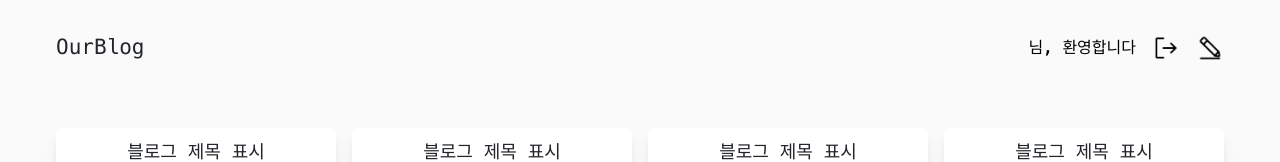
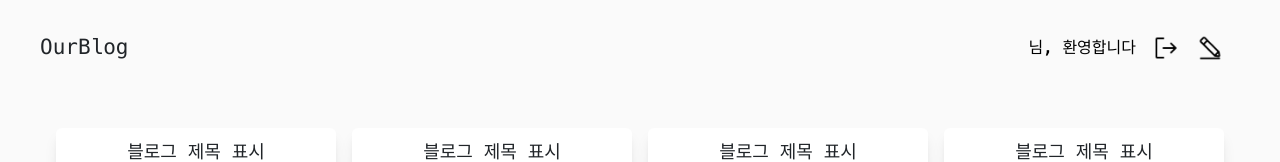
Before and after one commit to ToyMakers/blog-fe-guddnboy, a Next.js app: page /home in a window 1280 px wide. Shown: the top 162 px of the page. Built offline with nearby package versions, Linux system fonts and the light colour scheme; no server answers; sample sign-in values are in the browser's storage.

Commit message:
design(홈페이지 로고 위치 통일)

```diff
--- a/components/Header.tsx
+++ b/components/Header.tsx
@@ -13,7 +13,7 @@ const Header: React.FC<HeaderProps> = ({ nickname, logout, navigateTo }) => {
   return (
     <header className="flex justify-between w-full">
       <div
-        className="ml-4 text-titleColor text-[21px] hover:cursor-pointer hover:-translate-y-1.5 transition"
+        className="text-titleColor text-[21px] hover:cursor-pointer hover:-translate-y-1.5 transition"
         onClick={() => navigateTo('/home')}>
         OurBlog
       </div>
--- a/pages/home.tsx
+++ b/pages/home.tsx
@@ -47,10 +47,8 @@ const home = () => {
   }, [setNickname, router]);
 
   return (
-    <div className="mx-10">
-      <section className="mt-8">
-        <Header nickname={nickname ?? ''} logout={logout} navigateTo={navigateTo} />
-      </section>
+    <div className="mx-10 mt-8">
+      <Header nickname={nickname ?? ''} logout={logout} navigateTo={navigateTo} />
       <section className="mt-16">
         <ul className="grid grid-cols-1 sm:grid-cols-2 md:grid-cols-3 lg:grid-cols-4 gap-4 m-4">
           <BlogCard />
```
